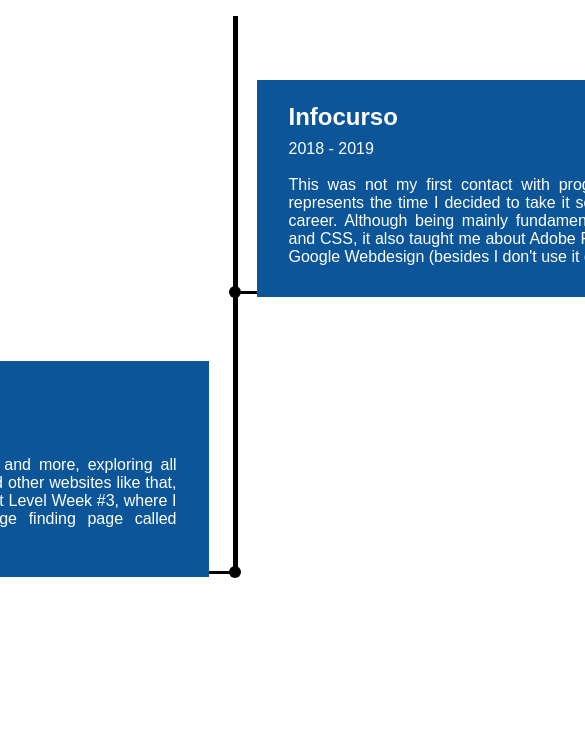
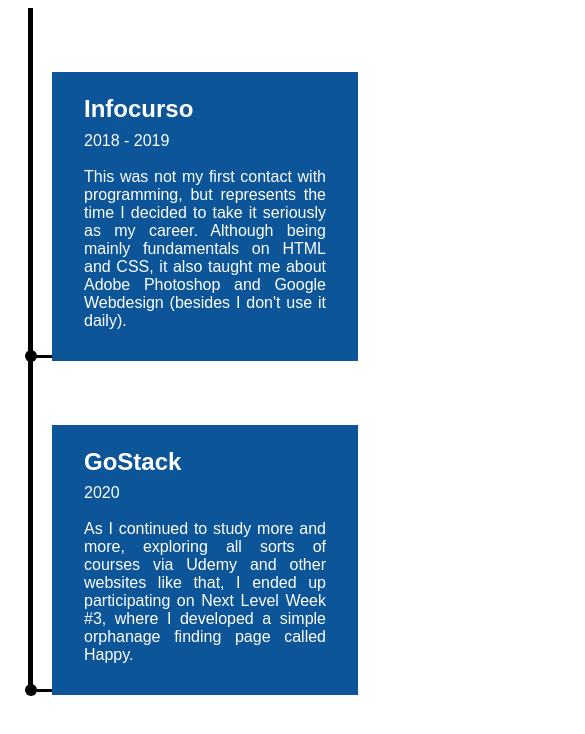
Before and after one commit to EduardoRodriguesF/timeline, a React (Create React App) app: page / in a window 390 px wide. Shown: the top 734 px of the page, 585 px wide, since content can reach past the window. Built offline with nearby package versions, Linux system fonts and the light colour scheme.

Commit message:
feat: responsive layout

```diff
--- a/src/components/TimePassage/styles.ts
+++ b/src/components/TimePassage/styles.ts
@@ -65,4 +65,30 @@
       left: -24px;
     }
   }
+
+  @media screen and (max-width: 1024px) {
+    > div {
+      width: 250px;
+    }
+
+    &:nth-child(even) > div {
+      left: -334px;
+    }
+  }
+
+  @media screen and (max-width: 760px) {
+    margin-left: 20px;
+
+    > div {
+      width: calc(100vw - 148px);
+    }
+
+    &:nth-child(even) > div {
+      left: 24px;
+    }
+
+    &:nth-child(even) > div::before {
+      left: -24px;
+    }
+  }
 `;
--- a/src/page/App.tsx
+++ b/src/page/App.tsx
@@ -22,7 +22,6 @@
   return (
     <Container>
       <Timeline>
-          <ul>
         {passages && passages.map(passage => (
           <TimePassage>
             <div>
@@ -32,7 +31,6 @@
             </div>
           </TimePassage>
         ))}
-          </ul>
       </Timeline>
     </Container>
   );
--- a/src/page/styles.ts
+++ b/src/page/styles.ts
@@ -1,11 +1,21 @@
 import styled from 'styled-components';
 
 export const Container = styled.main`
-
+  margin: 0;
 `;
 
 export const Timeline = styled.ul`
   display: flex;
   flex-direction: column;
   align-items: center;
+  margin: 0 !important;
+  padding: 0;
+
+  ul {
+    margin: 0;
+  }
+
+  @media screen and (max-width: 760px) {
+    display: block;
+  }
 `;
```
Lines whose indentation alone changed are shown as unchanged.
